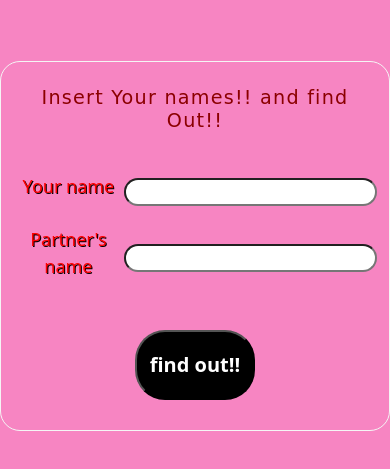
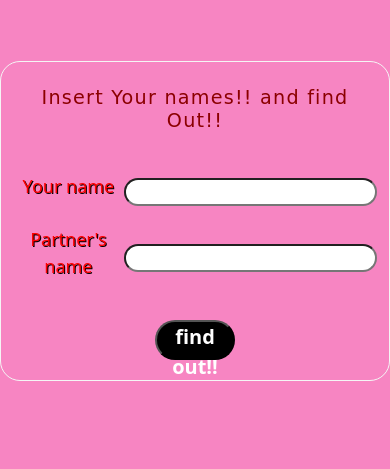
Before and after one commit to ble55in9fame/properSite, a plain HTML site: page index.html in a window 390 px wide. Shown: the part 109-578 px from the top of the page. Drawn offline with nearby package versions, Linux system fonts and the light colour scheme.

Commit message:
Update love.css

```diff
--- a/love.css
+++ b/love.css
@@ -106,4 +106,9 @@ input{
     legend{
     font-size: 18px;
     }
+    #btn{
+    margin: 20px;
+    width: 80px;
+    height: 40px;
 }
+}
```
